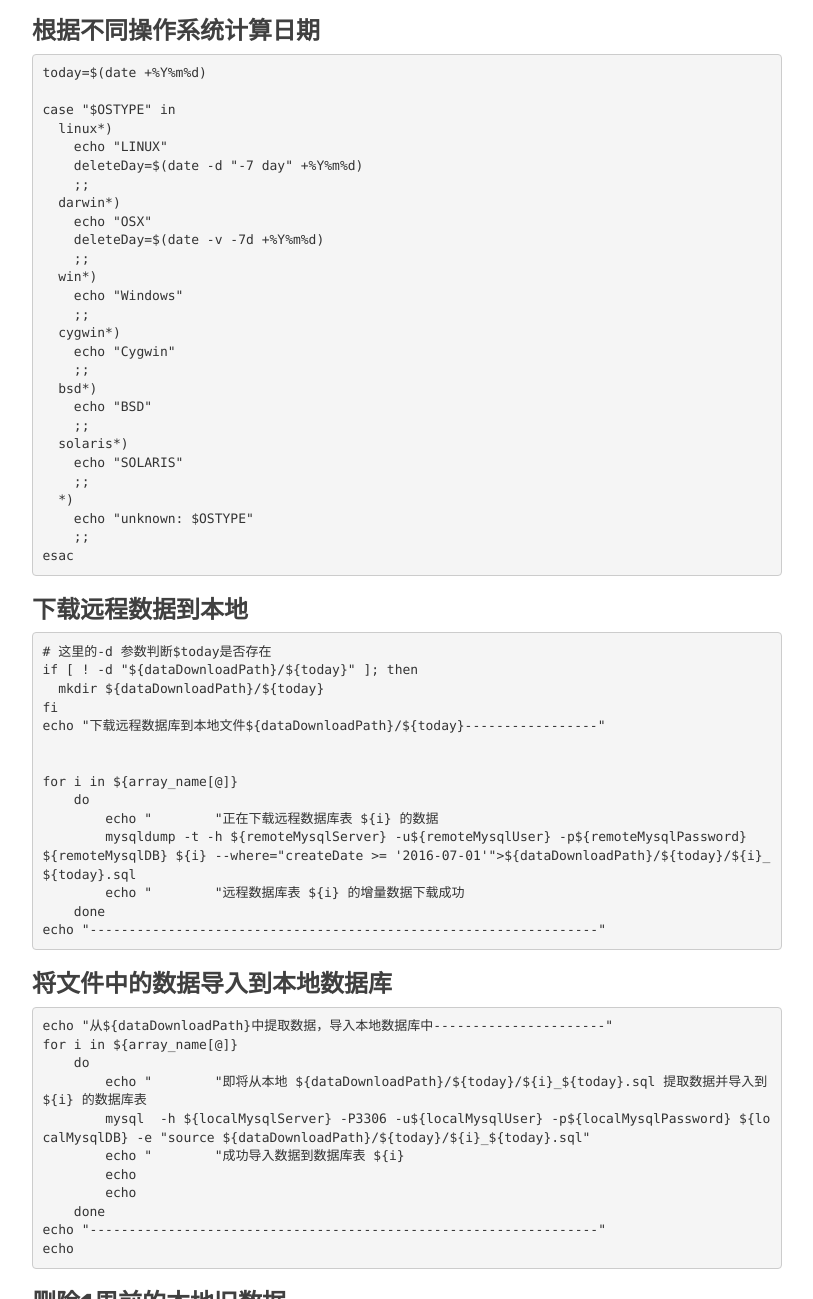
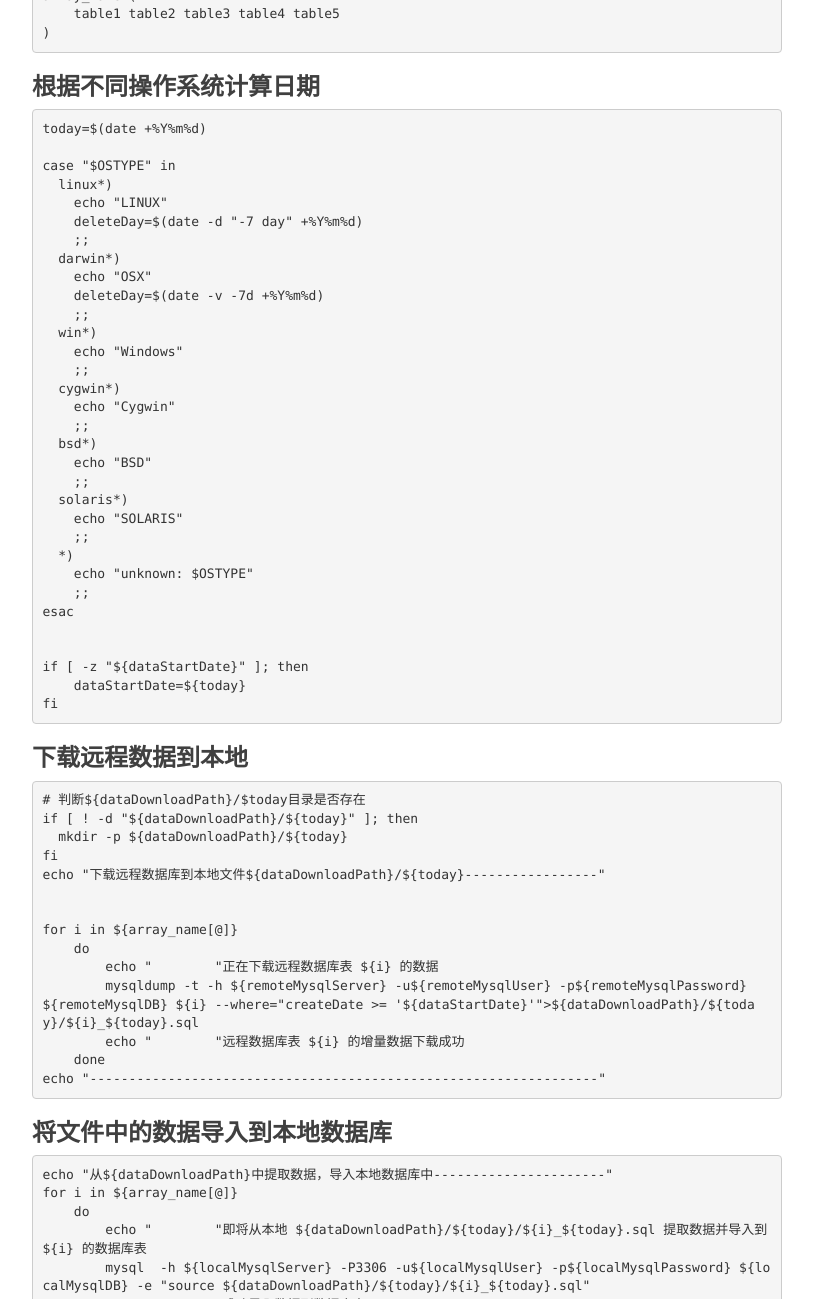
Before and after one commit to mamian/mamian.github.io, a plain HTML site: page 2016/07/26/mysql数据库增量同步/index.html in a window 1280 px wide. Shown: the part 1133-2432 px from the top of the page, without its empty margins (233-1046 px from the left). Drawn offline with nearby package versions, Linux system fonts and the light colour scheme.

Commit message:
Site updated: 2016-07-27 12:51:30

```diff
--- a/2016/07/26/mysql数据库增量同步/index.html
+++ b/2016/07/26/mysql数据库增量同步/index.html
@@ -186,6 +186,9 @@ localMysqlDB=&quot;本地数据库schema&quot;
 # 数据下载目录
 dataDownloadPath=&quot;/usr/local/data/download/&quot;
 
+# 从哪天开始更新数据，若为空，则从今日开始
+dataStartDate=&quot;2016-07-01&quot;
+
 # 处理哪些数据库表（注意，需提前在localMysql中建好相关的表，且表结构与remoteMysql相同）
 array_name=(
     table1 table2 table3 table4 table5
@@ -217,9 +220,14 @@ case &quot;$OSTYPE&quot; in
     echo &quot;unknown: $OSTYPE&quot;
     ;;
 esac
-</code></pre><h3 id="下载远程数据到本地"><a href="#下载远程数据到本地" class="headerlink" title="下载远程数据到本地"></a>下载远程数据到本地</h3><pre><code># 这里的-d 参数判断$today是否存在
+
+
+if [ -z &quot;${dataStartDate}&quot; ]; then
+    dataStartDate=${today}
+fi
+</code></pre><h3 id="下载远程数据到本地"><a href="#下载远程数据到本地" class="headerlink" title="下载远程数据到本地"></a>下载远程数据到本地</h3><pre><code># 判断${dataDownloadPath}/$today目录是否存在
 if [ ! -d &quot;${dataDownloadPath}/${today}&quot; ]; then
-  mkdir ${dataDownloadPath}/${today}
+  mkdir -p ${dataDownloadPath}/${today}
 fi
 echo &quot;下载远程数据库到本地文件${dataDownloadPath}/${today}-----------------&quot;
 
@@ -227,7 +235,7 @@ echo &quot;下载远程数据库到本地文件${dataDownloadPath}/${today}-----
 for i in ${array_name[@]}
     do
         echo &quot;        &quot;正在下载远程数据库表 ${i} 的数据
-        mysqldump -t -h ${remoteMysqlServer} -u${remoteMysqlUser} -p${remoteMysqlPassword} ${remoteMysqlDB} ${i} --where=&quot;createDate &gt;= &apos;2016-07-01&apos;&quot;&gt;${dataDownloadPath}/${today}/${i}_${today}.sql
+        mysqldump -t -h ${remoteMysqlServer} -u${remoteMysqlUser} -p${remoteMysqlPassword} ${remoteMysqlDB} ${i} --where=&quot;createDate &gt;= &apos;${dataStartDate}&apos;&quot;&gt;${dataDownloadPath}/${today}/${i}_${today}.sql
         echo &quot;        &quot;远程数据库表 ${i} 的增量数据下载成功
     done
 echo &quot;-----------------------------------------------------------------&quot;
```
